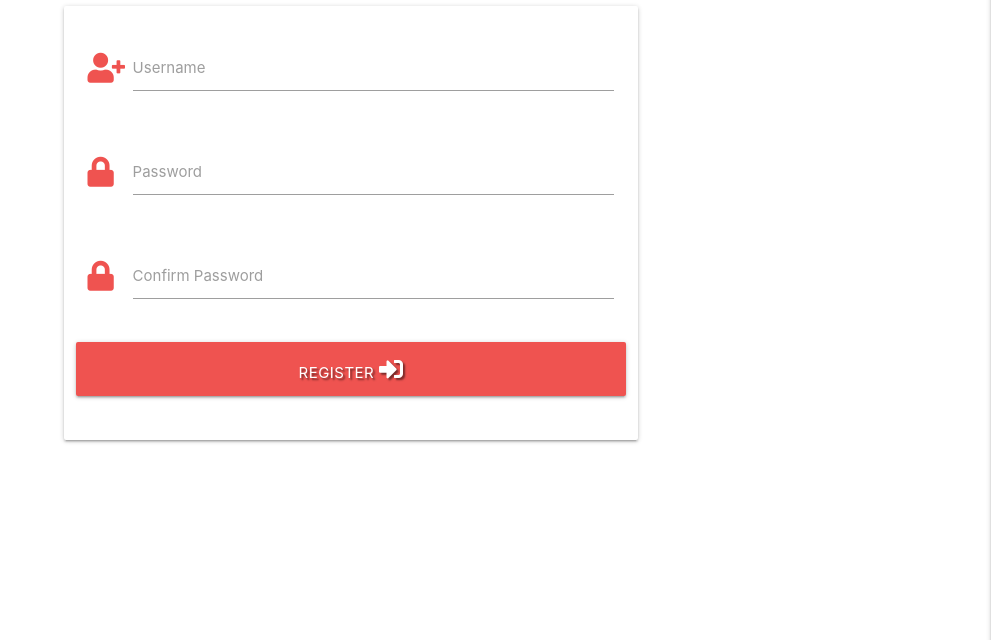
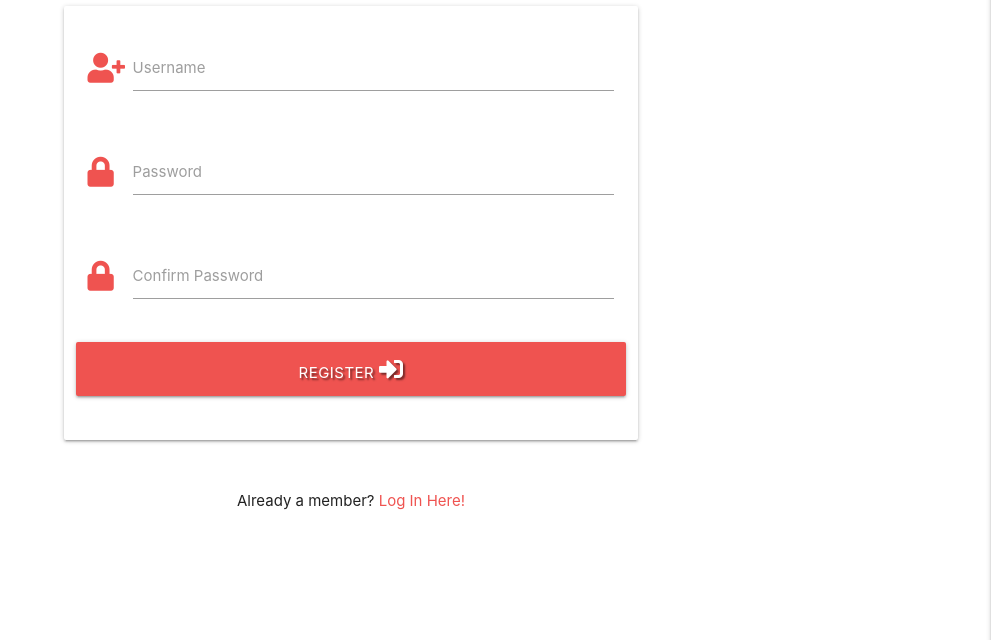
Before and after one commit to maialenz/CookBook, a Flask app: page /register in a window 1280 px wide. Shown: the part 160-800 px from the top of the page, without its empty margins (289-1280 px from the left). Run offline with Flask 2, Linux system fonts and the light colour scheme; some libraries are stand-ins or nearby versions; some web fonts are replaced.

Commit message:
add link to redirect returning user to login form

```diff
--- a/templates/register.html
+++ b/templates/register.html
@@ -47,5 +47,12 @@
         </div>
     </form>
 </div>
-
+<div class="row">
+    <div class="col s12">
+        <p class="center-align">
+            Already a member?
+            <a href="{{ url_for('login') }}" class="red-text text-lighten-1">Log In Here!</a>
+        </p>
+    </div>
+</div>
 {% endblock %}
```
